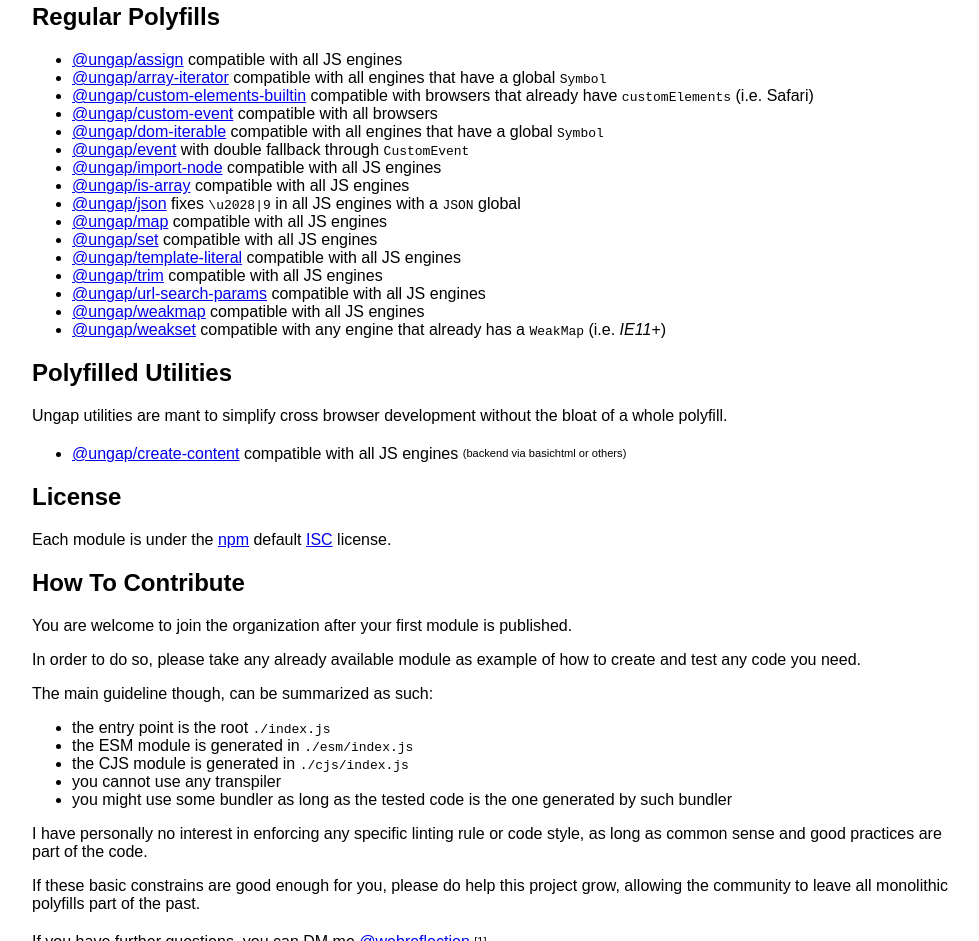
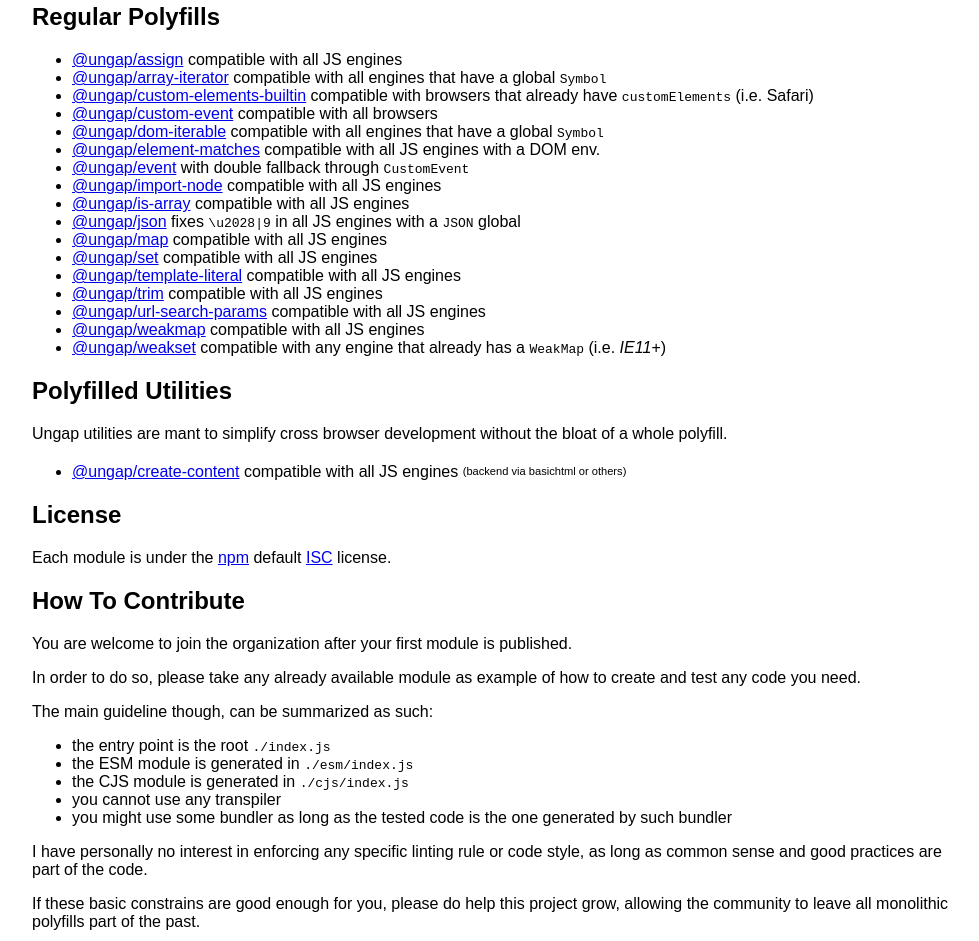
Before and after one commit to ungap/ungap.github.io, a website: page index.html in a window 1280 px wide. Shown: the part 1436-2377 px from the top of the page, without its empty margins (148-1127 px from the left). Drawn offline with nearby package versions, Linux system fonts and the light colour scheme.

Commit message:
added element-matches

```diff
--- a/index.html
+++ b/index.html
@@ -74,6 +74,7 @@
 <li><a href="https://github.com/ungap/custom-elements-builtin">@ungap/custom-elements-builtin</a> compatible with browsers that already have <code>customElements</code> (i.e. Safari)</li>
 <li><a href="https://github.com/ungap/custom-event">@ungap/custom-event</a> compatible with all browsers</li>
 <li><a href="https://github.com/ungap/dom-iterable">@ungap/dom-iterable</a> compatible with all engines that have a global <code>Symbol</code></li>
+<li><a href="https://github.com/ungap/element-matches">@ungap/element-matches</a> compatible with all JS engines with a DOM env.</li>
 <li><a href="https://github.com/ungap/event">@ungap/event</a> with double fallback through <code>CustomEvent</code></li>
 <li><a href="https://github.com/ungap/import-node">@ungap/import-node</a> compatible with all JS engines</li>
 <li><a href="https://github.com/ungap/is-array">@ungap/is-array</a> compatible with all JS engines</li>
```
Also changed, not shown: README.md.
